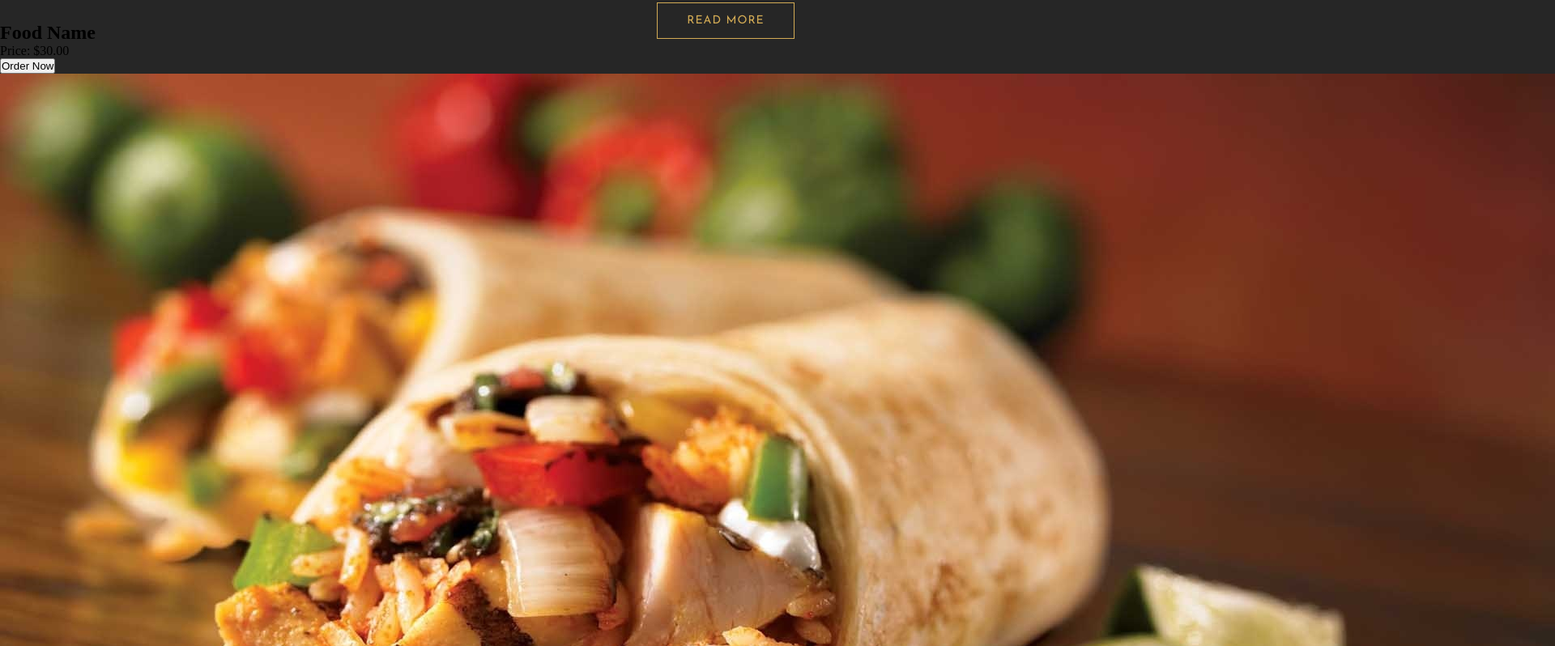
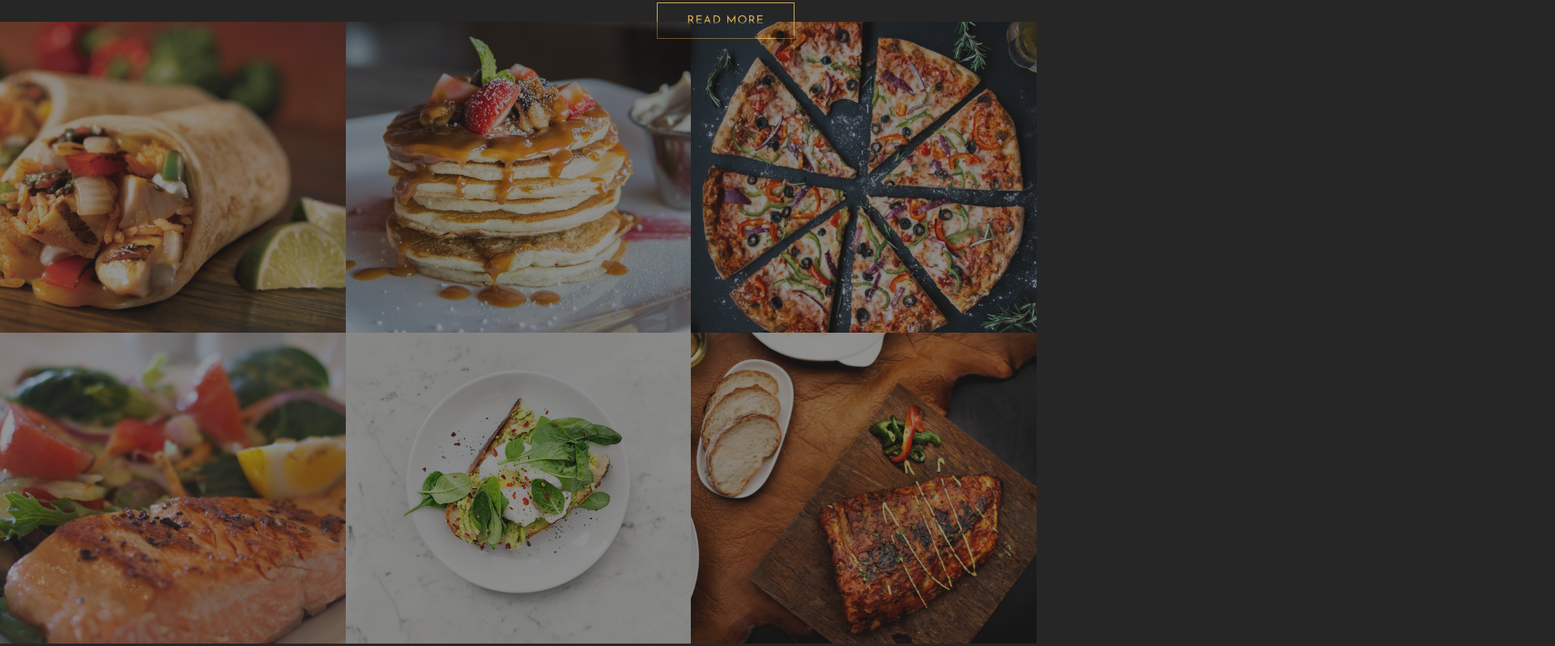
Before and after one commit to OlgaLiubar/georgia-restaurant, a website: page index.html in a window 1280 px wide. Shown: the part 1493-2291 px from the top of the page at 81% size, 1920 px wide, since content can reach past the window. Drawn offline with nearby package versions, Linux system fonts and the light colour scheme.

Commit message:
feat: gallery styles

```diff
--- a/index.html
+++ b/index.html
@@ -64,7 +64,7 @@
                     <p class="card-overlay-paragraph">Price: $30.00</p>
                     <button class="card-overlay-btn">Order Now</button>
                 </div>
-                <img src="images/gallery-img-1.jpeg" alt="food">
+                <img src="images/gallery-img-1.jpeg" alt="food" class="card-img">
             </div>
             <div class="card">
                 <div class="card-overlay">
@@ -72,7 +72,7 @@
                     <p class="card-overlay-paragraph">Price: $30.00</p>
                     <button class="card-overlay-btn">Order Now</button>
                 </div>
-                <img src="images/gallery-img-2.jpeg" alt="food">
+                <img src="images/gallery-img-2.jpeg" alt="food" class="card-img">
             </div>
             <div class="card">
                 <div class="card-overlay">
@@ -80,7 +80,7 @@
                     <p class="card-overlay-paragraph">Price: $30.00</p>
                     <button class="card-overlay-btn">Order Now</button>
                 </div>
-                <img src="images/gallery-img-3.jpeg" alt="food">
+                <img src="images/gallery-img-3.jpeg" alt="food" class="card-img">
             </div>
             <div class="card">
                 <div class="card-overlay">
@@ -88,7 +88,7 @@
                     <p class="card-overlay-paragraph">Price: $30.00</p>
                     <button class="card-overlay-btn">Order Now</button>
                 </div>
-                <img src="images/gallery-img-4.jpeg" alt="food">
+                <img src="images/gallery-img-4.jpeg" alt="food" class="card-img">
             </div>
             <div class="card">
                 <div class="card-overlay">
@@ -96,7 +96,7 @@
                     <p class="card-overlay-paragraph">Price: $30.00</p>
                     <button class="card-overlay-btn">Order Now</button>
                 </div>
-                <img src="images/gallery-img-5.jpeg" alt="food">
+                <img src="images/gallery-img-5.jpeg" alt="food" class="card-img">
             </div>
             <div class="card">
                 <div class="card-overlay">
@@ -104,7 +104,7 @@
                     <p class="card-overlay-paragraph">Price: $30.00</p>
                     <button class="card-overlay-btn">Order Now</button>
                 </div>
-                <img src="images/gallery-img-6.jpeg" alt="food">
+                <img src="images/gallery-img-6.jpeg" alt="food" class="card-img">
             </div>
         </div>
     </section>
--- a/scss/_base.scss
+++ b/scss/_base.scss
@@ -2,6 +2,7 @@ $color-dark: #262626;
 $color-black: #000;
 $color-primary: #d3ab55;
 $color-secondary: #bbb;
+$color-white: #fff;
 
 $font-dancingScript: 'Dancing Script',
 cursive;
@@ -18,10 +19,10 @@ sans-serif;
     align-items: center;
 }
 
-@mixin textStyles {
+@mixin textStyles($transform: uppercase) {
     font-weight: 300;
     letter-spacing: 2px;
-    text-transform: uppercase;
+    text-transform: $transform;
 }
 
 @mixin centering($topValue) {
@@ -32,6 +33,11 @@ sans-serif;
     transform: translate(-50%, -50%);
 }
 
+%fullSpace {
+    width: 100%;
+    height: 100%;
+}
+
 * {
     margin: 0;
     padding: 0;
--- a/scss/_components.scss
+++ b/scss/_components.scss
@@ -54,8 +54,66 @@
     cursor: pointer;
     transition: all .4s;
 
-    &:hover{
+    &:hover {
         background-color: $color-primary;
         color: $color-dark;
     }
 }
+
+.card {
+    width: 33.3333%;
+    height: 30vw;
+    position: relative;
+    overflow: hidden;
+
+    &:hover .card-overlay {
+        left: 0;
+    }
+
+    &-overlay {
+        position: absolute;
+        top: 0;
+        left: -100%;
+        color: $color-white;
+        z-index: 10;
+        flex-direction: column;
+        background-color: rgba($color-primary, .6);
+        @include flexLayout;
+        @extend %fullSpace;
+        transition: left .7s;
+
+        &-heading {
+            font-family: $font-nunito;
+            font-size: 50px;
+            @include textStyles(capitalize)
+        }
+
+        &-paragraph {
+            font-family: $font-josefinSans;
+            font-size: 30px;
+            margin-bottom: 30px;
+            @include textStyles(capitalize)
+        }
+
+        &-btn {
+            width: 150px;
+            height: 40px;
+            color: $color-primary;
+            font-family: $font-josefinSans;
+            font-size: 14px;
+            font-weight: bold;
+            letter-spacing: 1px;
+            text-transform: uppercase;
+            border: 1px solid $color-primary;
+            border-radius: 30px;
+            outline: none;
+            cursor: pointer;
+        }
+    }
+
+    &-img {
+        @extend %fullSpace;
+        object-fit: cover;
+        opacity: 0.5;
+    }
+}
--- a/scss/_layout.scss
+++ b/scss/_layout.scss
@@ -66,3 +66,10 @@
         }
     }
 }
+
+.gallery {
+    .cards-wrapper {
+        display: flex;
+        flex-wrap: wrap;
+    }
+}
```
Also changed, not shown: css/main.css.
